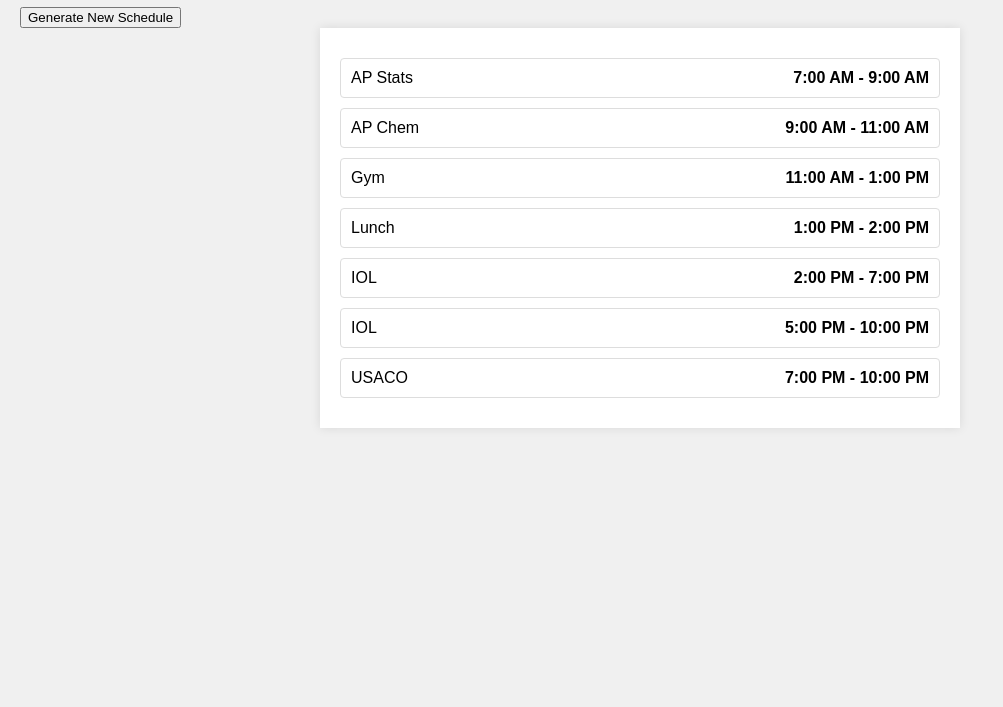
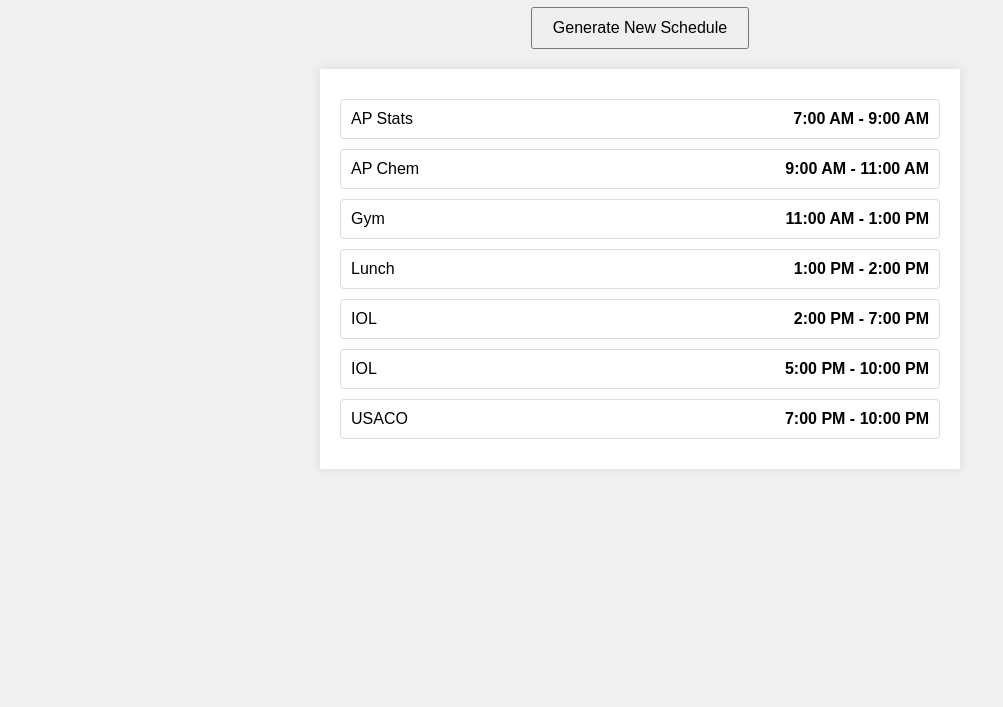
Before and after one commit to vedantsaran/schedule, a plain HTML site: page index.html in a window 1280 px wide. Shown: the part 93-800 px from the top of the page, without its empty margins (0-1003 px from the left). Drawn offline with Linux system fonts and the light colour scheme.

Commit message:
Update styles.css

```diff
--- a/styles.css
+++ b/styles.css
@@ -7,6 +7,14 @@ body {
 
 h1 {
     text-align: center;
+}
+
+button {
+    display: block;
+    margin: 0 auto 20px auto;
+    padding: 10px 20px;
+    font-size: 16px;
+    cursor: pointer;
 }
 
 #schedule {
```
